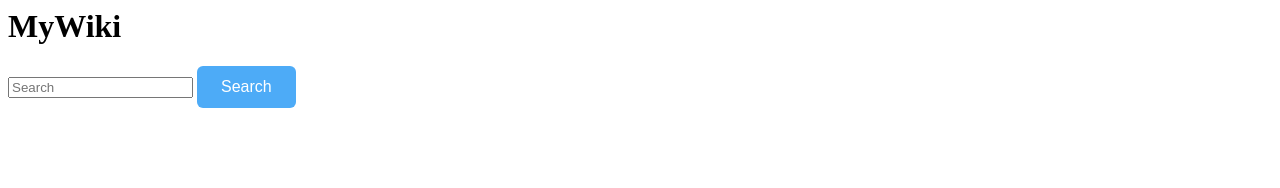
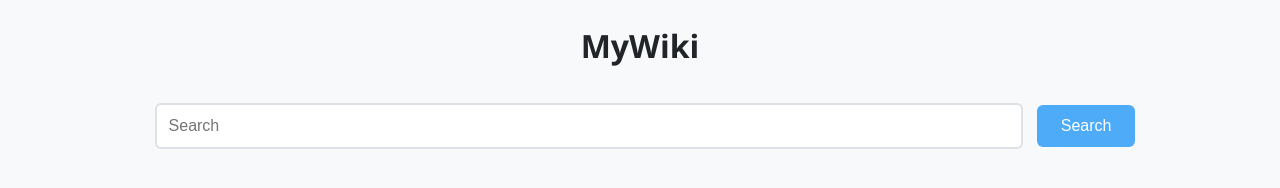
Before and after one commit to ander-discord/MyWiki, a plain HTML site: page index.html in a window 1280 px wide. Drawn offline with nearby package versions, Linux system fonts and the light colour scheme.

Commit message:
Update style.css

```diff
--- a/style.css
+++ b/style.css
@@ -1,3 +1,38 @@
+body {
+    font-family: 'Segoe UI', Tahoma, Geneva, Verdana, sans-serif;
+    margin: 0;
+    padding: 20px;
+    background-color: #f8f9fa;
+    color: #212529;
+    line-height: 1.6;
+    text-align: center;
+}
+
+.search-container {
+    max-width: 800px;
+    margin: 0 auto 30px;
+    padding: 20px;
+    background: white;
+    border-radius: 10px;
+    box-shadow: 0 2px 10px rgba(0,0,0,0.1);
+}
+
+input {
+    width: 70%;
+    padding: 12px;
+    margin: 10px;
+    border: 2px solid #dee2e6;
+    border-radius: 6px;
+    font-size: 16px;
+    transition: all 0.3s ease;
+}
+
+input:focus {
+    border-color: #4dabf7;
+    outline: none;
+    box-shadow: 0 0 0 3px rgba(77, 171, 247, 0.25);
+}
+
 button {
     padding: 12px 24px;
     cursor: pointer;
```
